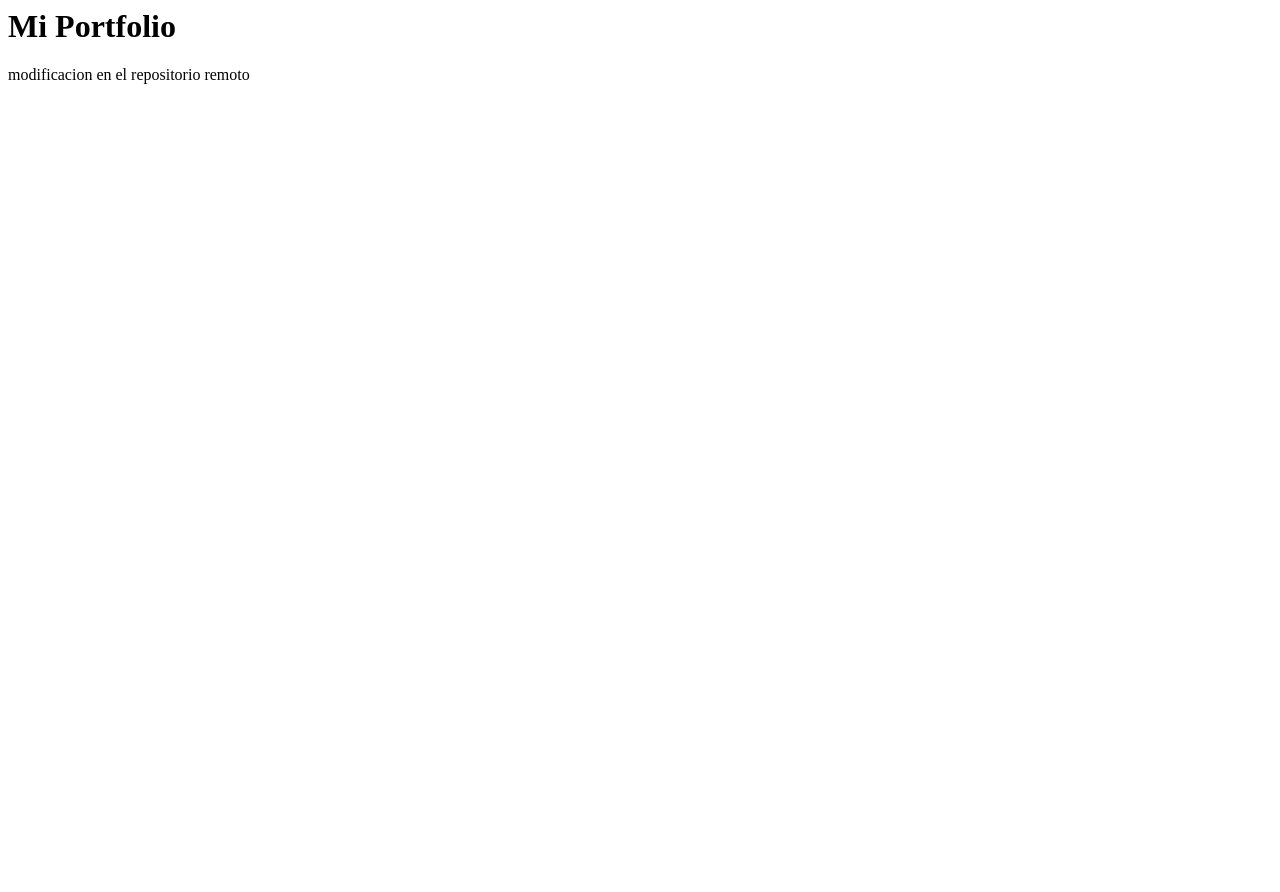
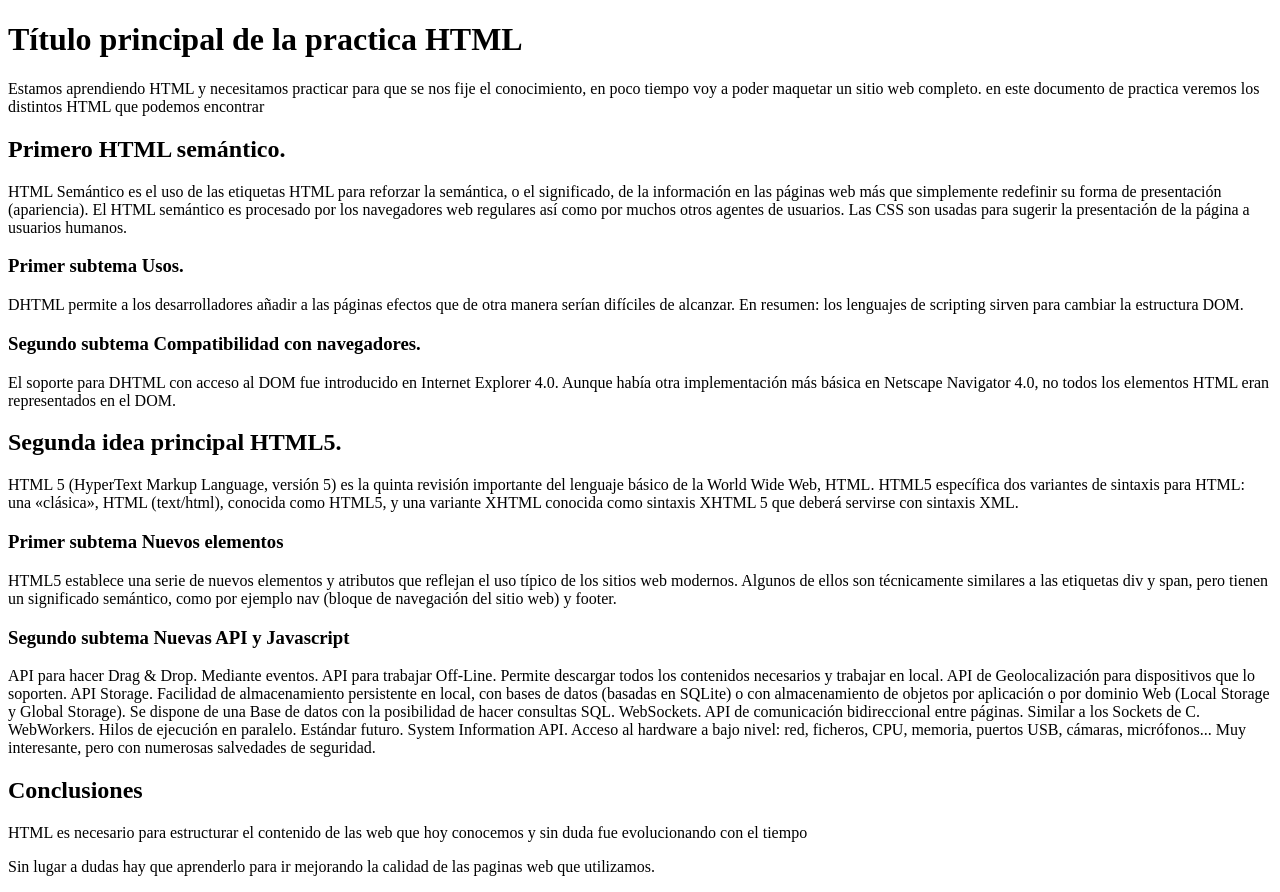
Before and after one commit to claralainez/PortfolioFrontend, a plain HTML site: page index.html in a window 1280 px wide. Before the commit the page ends 800 px from the top, so only its background shows below. Drawn offline with Linux system fonts and the light colour scheme.

Commit message:
indice commit

```diff
--- a/index.html
+++ b/index.html
@@ -1,2 +1,50 @@
-<h1> Mi Portfolio</h1>
-<p> modificacion en el repositorio remoto</p>
+<!DOCTYPE html>
+<html lang="en">
+<head>
+    <meta charset="utf-8">
+    <title>Mi primer App</title>
+</head>
+<body>
+<header>
+    <h1>Título principal de la practica HTML</h1>
+</header>
+<section>
+    <article>
+        <p>Estamos aprendiendo HTML y necesitamos practicar para que se nos fije el conocimiento, en poco tiempo voy a poder
+            maquetar un sitio web completo. en este documento de practica veremos los distintos HTML que podemos encontrar</p>
+     <h2>Primero HTML semántico.</h2>
+        <p>HTML Semántico es el uso de las etiquetas HTML para reforzar la semántica, o el significado, de la información en las
+            páginas web más que simplemente redefinir su forma de presentación (apariencia). El HTML semántico es procesado por
+            los navegadores web regulares así como por muchos otros agentes de usuarios. Las CSS son usadas para sugerir la
+            presentación de la página a usuarios humanos.</p>
+     <h3>Primer subtema Usos.</h3>
+        <p>DHTML permite a los desarrolladores añadir a las páginas efectos que de otra manera serían difíciles de alcanzar. En
+            resumen: los lenguajes de scripting sirven para cambiar la estructura DOM.</p>
+     <h3>Segundo subtema Compatibilidad con navegadores.</h3>
+        <p>El soporte para DHTML con acceso al DOM fue introducido en Internet Explorer 4.0. Aunque había otra implementación
+            más básica en Netscape Navigator 4.0, no todos los elementos HTML eran representados en el DOM.</p>
+     <h2>Segunda idea principal HTML5.</h2>
+        <p>HTML 5 (HyperText Markup Language, versión 5) es la quinta revisión importante del lenguaje básico de la World Wide
+            Web, HTML. HTML5 específica dos variantes de sintaxis para HTML: una «clásica», HTML (text/html), conocida como
+            HTML5, y una variante XHTML conocida como sintaxis XHTML 5 que deberá servirse con sintaxis XML.</p>
+     <h3>Primer subtema Nuevos elementos</h3>
+        <p>HTML5 establece una serie de nuevos elementos y atributos que reflejan el uso típico de los sitios web modernos. Algunos
+            de ellos son técnicamente similares a las etiquetas div y span, pero tienen un significado semántico, como por ejemplo nav
+            (bloque de navegación del sitio web) y footer.</p>
+     <h3>Segundo subtema Nuevas API y Javascript</h3>
+        <p>API para hacer Drag & Drop. Mediante eventos. API para trabajar Off-Line. Permite descargar todos los contenidos
+            necesarios y trabajar en local. API de Geolocalización para dispositivos que lo soporten. API Storage. Facilidad de
+            almacenamiento persistente en local, con bases de datos (basadas en SQLite) o con almacenamiento de objetos por
+            aplicación o por dominio Web (Local Storage y Global Storage). Se dispone de una Base de datos con la posibilidad de
+            hacer consultas SQL. WebSockets. API de comunicación bidireccional entre páginas. Similar a los Sockets de C.
+            WebWorkers. Hilos de ejecución en paralelo. Estándar futuro. System Information API. Acceso al hardware a bajo nivel:
+            red, ficheros, CPU, memoria, puertos USB, cámaras, micrófonos... Muy interesante, pero con numerosas salvedades de
+            seguridad.</p>
+     <h2>Conclusiones</h2>
+        <p>HTML es necesario para estructurar el contenido de las web que hoy conocemos y sin duda fue evolucionando con el tiempo</p>
+        <p>Sin lugar a dudas hay que aprenderlo para ir mejorando la calidad de las paginas web que utilizamos.</p>
+    </article>
+
+</section>
+</body>
+</html>
```
